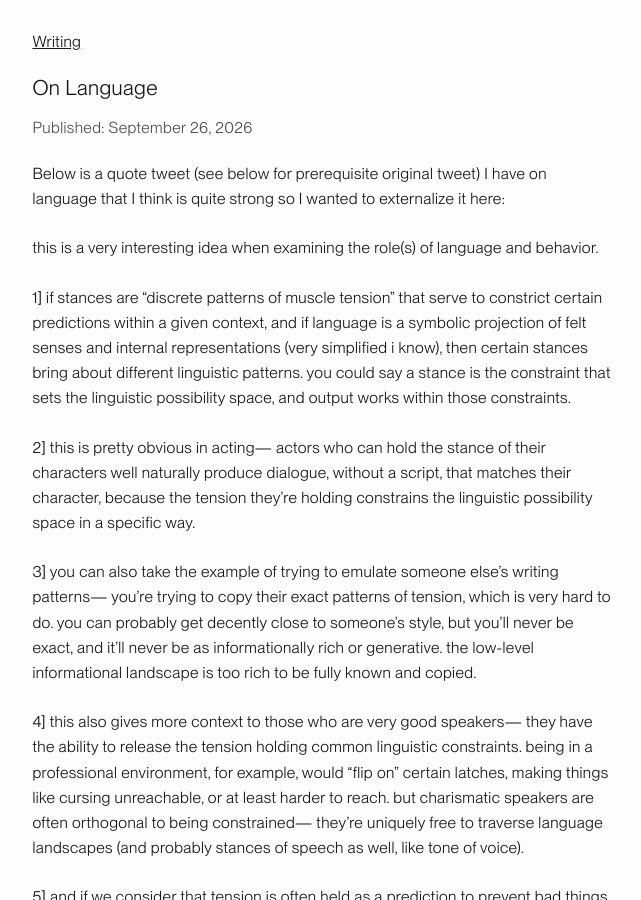
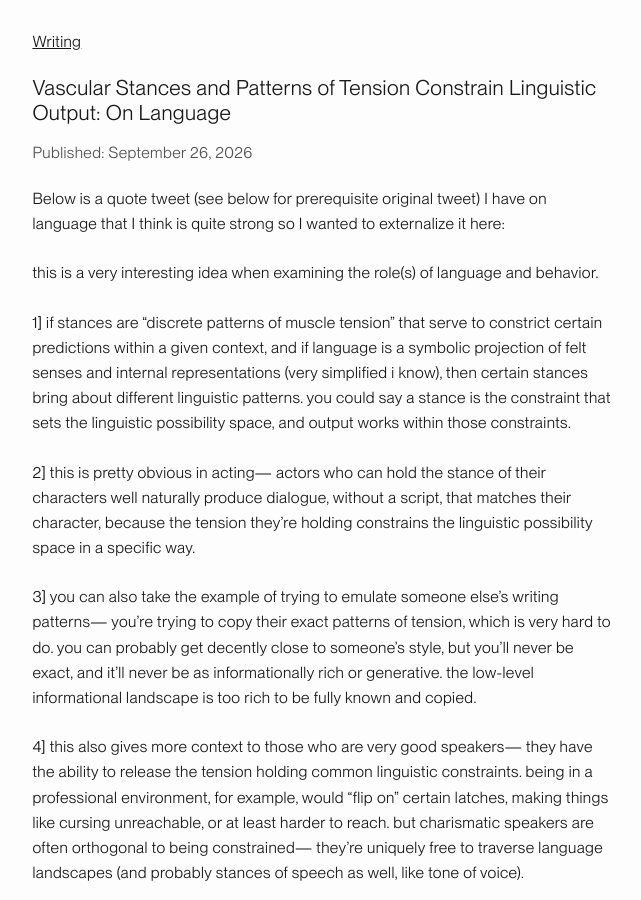
Before and after one commit to pxsswordprotected/personalsite, a Jekyll site: the page built from docs/_posts/2026-09-26-on-language.md, in a window 1280 px wide and 900 px high. Shown: the whole window, without its empty margins (317-958 px from the left). Built offline with Jekyll 4.4.1, drawn with Linux system fonts in a browser that asks for light colours.

Commit message:
title change

```diff
--- a/docs/_posts/2026-09-26-on-language.md
+++ b/docs/_posts/2026-09-26-on-language.md
@@ -1,6 +1,6 @@
 ---
 layout: post
-title: "On Language"
+title: "Vascular Stances and Patterns of Tension Constrain Linguistic Output: On Language"
 ---
 
 Below is a quote tweet (see below for prerequisite original tweet) I have on language that I think is quite strong so I wanted to externalize it here:
```
